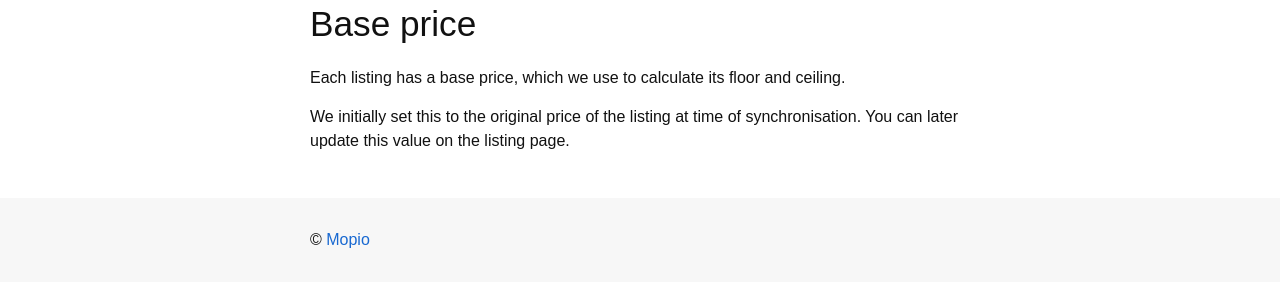
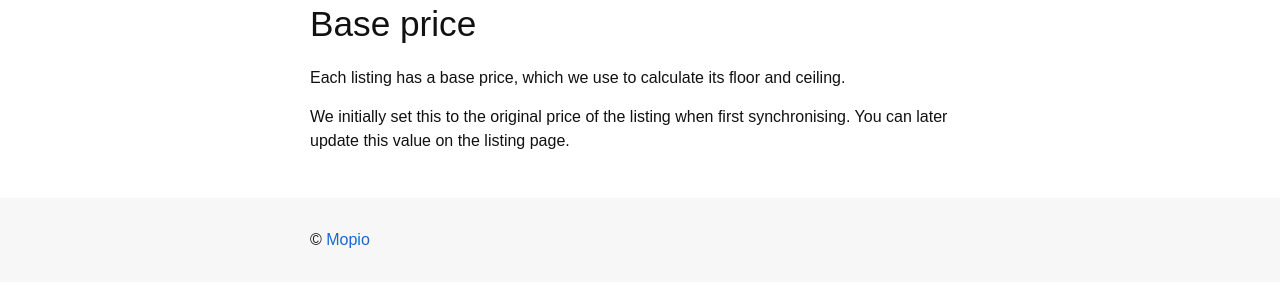
Before and after one commit to abandoned/help.mop.io, a Jekyll site: the page built from _docs/base-price.md, in a window 1280 px wide. Shown: the part 223-510 px from the top of the page. Built offline with Jekyll 4.4.1, drawn with Linux system fonts in a browser that asks for light colours.

Commit message:
Update language

```diff
--- a/_docs/base-price.md
+++ b/_docs/base-price.md
@@ -6,4 +6,4 @@ permalink: /base-price/
 
 Each listing has a base price, which we use to calculate its floor and ceiling.
 
-We initially set this to the original price of the listing at time of synchronisation. You can later update this value on the listing page.
+We initially set this to the original price of the listing when first synchronising. You can later update this value on the listing page.
```
